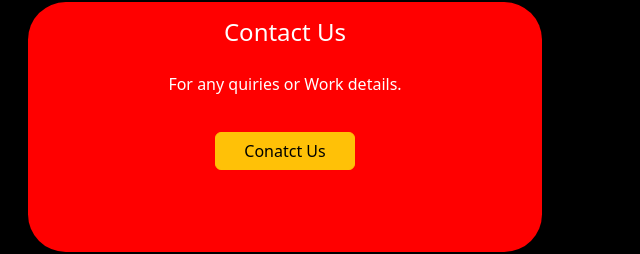
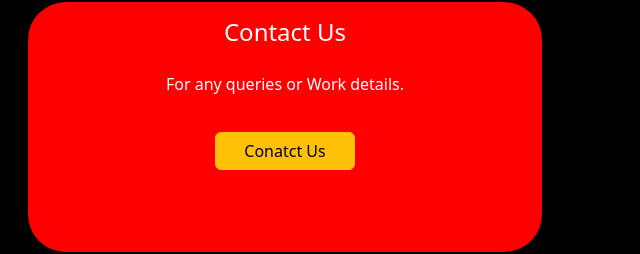
Before and after one commit to HASOFFICIAL/website, a website: page index.html in a window 1280 px wide. Shown: the part 2469-2723 px from the top of the page, 628-1268 px from the left. Drawn offline with nearby package versions, Linux system fonts and the light colour scheme.

Commit message:
grammar corrected again

```diff
--- a/index.html
+++ b/index.html
@@ -103,7 +103,7 @@
             </div>
             <div class="wr_red col m-3 p-3">
               <h4>Contact Us</h4>
-              <p style="margin-top: 25px;">For any quiries or Work details.</p>
+              <p style="margin-top: 25px;">For any queries or Work details.</p>
               <a href="contact.html" class="hello btn btn-warning">Conatct Us</a>
             </div>
           </div>
```
